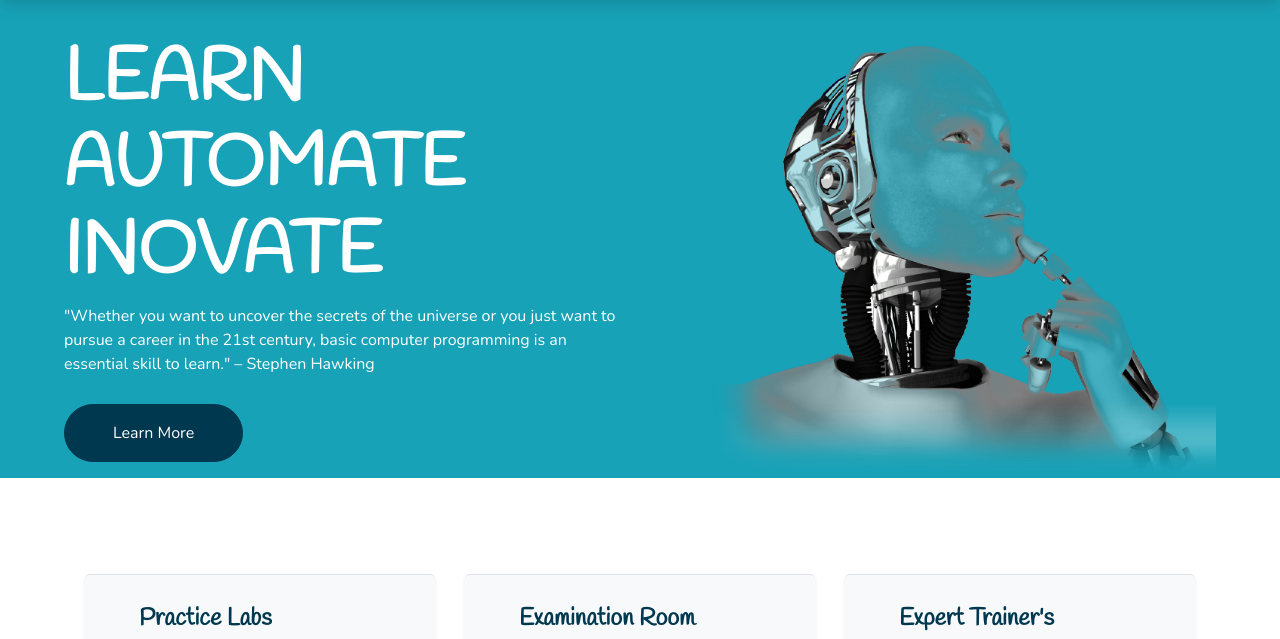
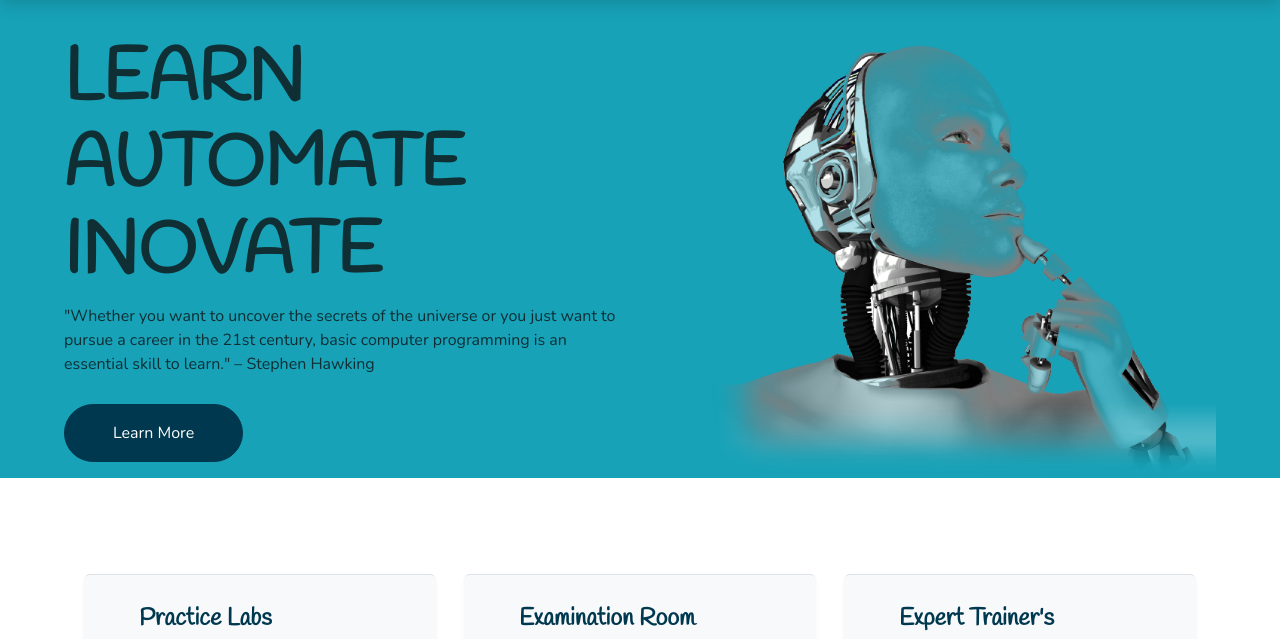
Before and after one commit to singhnirbhai/kubearc-website, a plain HTML site: page index.html in a window 1280 px wide. Shown: the part 113-752 px from the top of the page. Drawn offline with nearby package versions, Linux system fonts and the light colour scheme.

Commit message:
Update index.html

```diff
--- a/index.html
+++ b/index.html
@@ -69,9 +69,11 @@
 <div class="container-fluid bg-primary px-0 px-md-5 mb-5">
     <div class="row align-items-center px-3">
         <div class="col-lg-6 text-center text-lg-left">
-                <h4 class="text-white mb-4 mt-5 mt-lg-0"></h4>
-                <h1 class="display-3 font-weight-bold text-white">LEARN  AUTOMATE  INOVATE</h1>
-                <p class="text-white mb-4">"Whether you want to uncover the secrets of the universe or you just want to pursue a career in the 21st century, basic computer programming is an essential skill to learn." – Stephen Hawking</p>
+            <h4 style="color: #0F2F34;" class="mb-4 mt-5 mt-lg-0"></h4>
+            <h1 class="display-3 font-weight-bold" style="color: #0F2F34;">LEARN AUTOMATE INOVATE</h1>
+            <p style="color: #0F2F34;" class="mb-4">
+                "Whether you want to uncover the secrets of the universe or you just want to pursue a career in the 21st century, basic computer programming is an essential skill to learn." – Stephen Hawking
+            </p>
             <a href="" class="btn btn-secondary mt-1 py-3 px-5">Learn More</a>
         </div>
         <div class="col-lg-6 text-center text-lg-right">
@@ -80,6 +82,7 @@
     </div>
 </div>
 <!-- Header End -->
+
 
 
     <!-- Facilities Start -->
```
Lines whose indentation alone changed are shown as unchanged.
